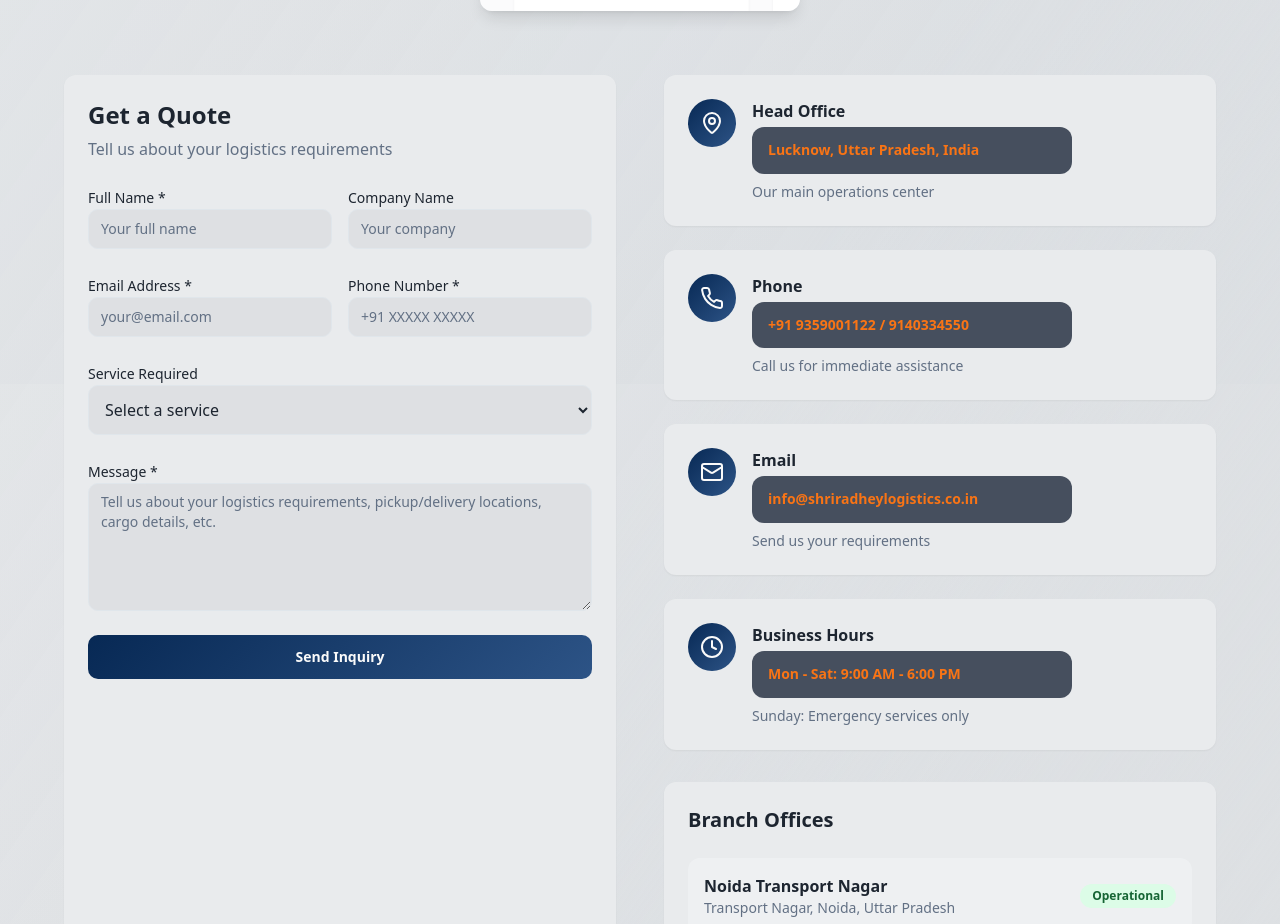
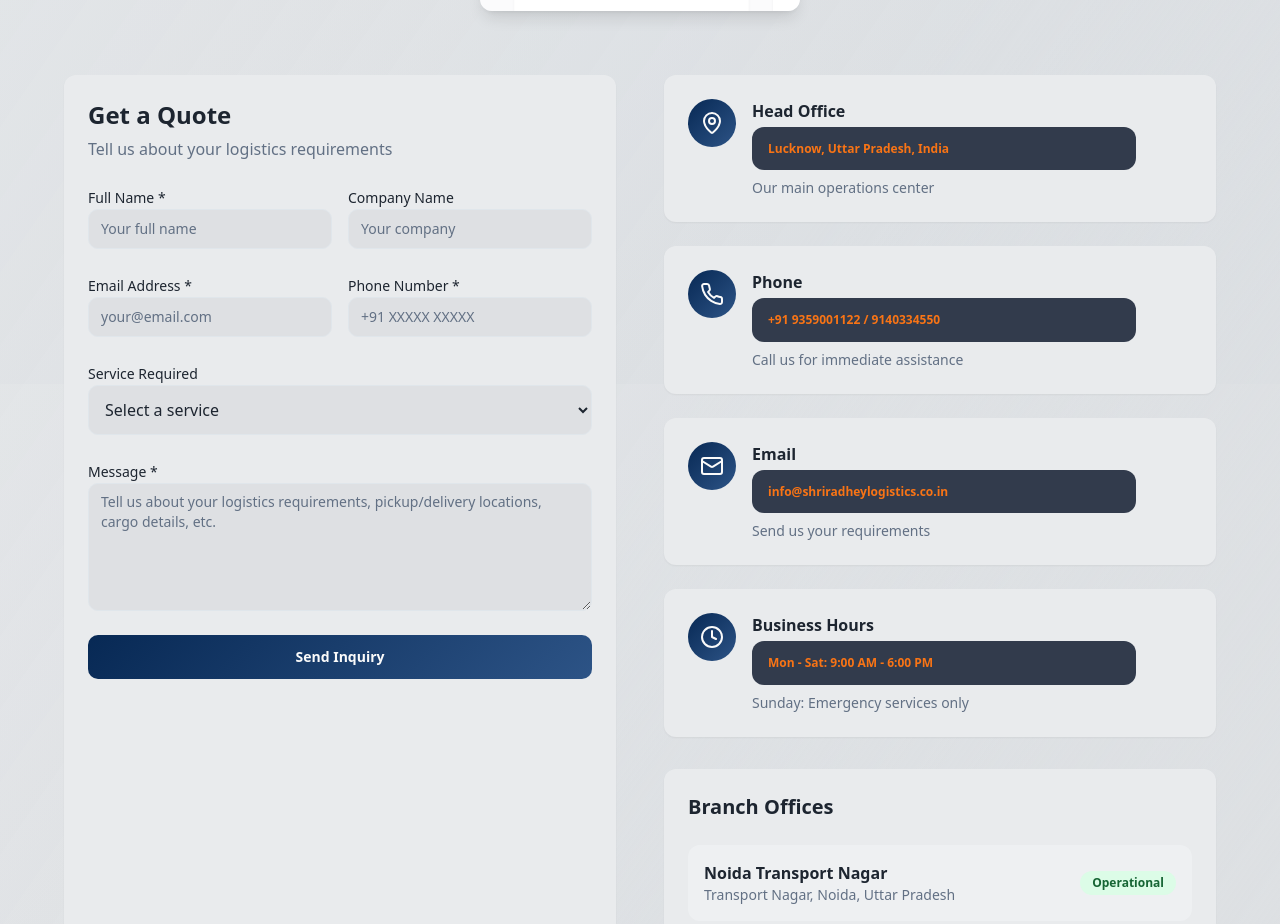
Before and after one commit to Maddy3121/shree-radhey-express, a React (Vite) app: page / in a window 1280 px wide. Shown: the part 8416-9340 px from the top of the page. Built offline with nearby package versions, Linux system fonts and the light colour scheme; the HTML template or start-up script is replaced by a standard one.

Commit message:
Fix email display issue

```diff
--- a/src/components/Contact.tsx
+++ b/src/components/Contact.tsx
@@ -164,8 +164,8 @@ const Contact = () => {
                           </div>
                           <div className="min-w-0 flex-1">
                             <h4 className="font-bold text-foreground mb-1">{info.title}</h4>
-                            <div className="bg-slate-800/80 px-4 py-3 rounded-lg inline-block w-full max-w-xs">
-                              <p className="text-logistics-orange font-semibold text-sm break-all leading-relaxed">{info.details}</p>
+                            <div className="bg-slate-800/90 px-4 py-3 rounded-lg w-full max-w-sm">
+                              <p className="text-logistics-orange font-semibold text-xs break-all leading-relaxed">{info.details}</p>
                             </div>
                             <p className="text-sm text-muted-foreground mt-2">{info.description}</p>
                           </div>
```
